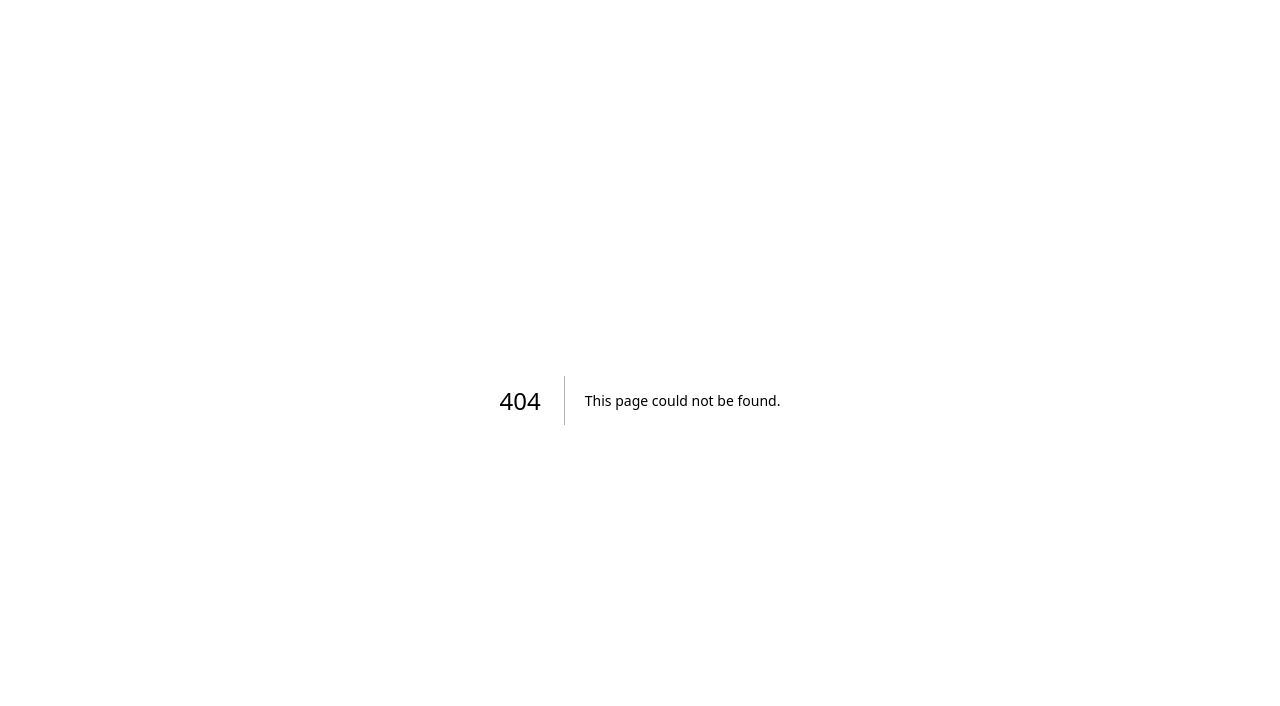
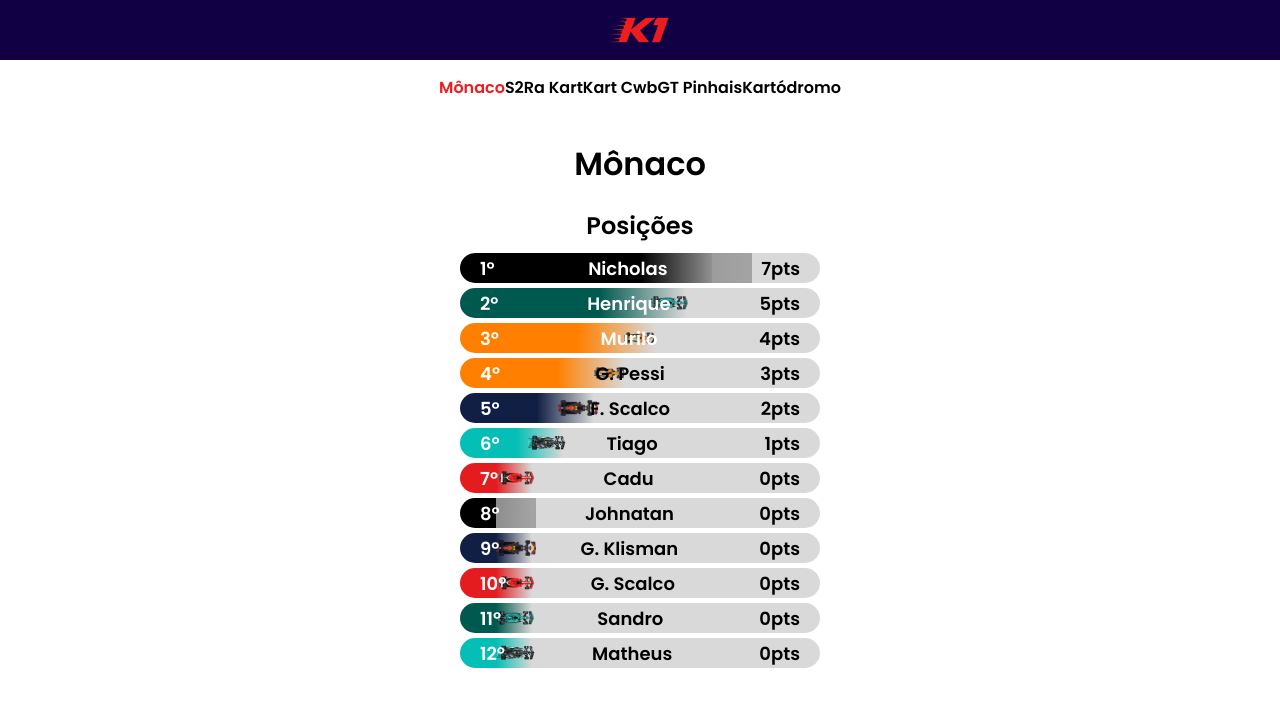
Before and after one commit to Scalco7/kart-web, a Next.js app: page /races in a window 1280 px wide. Before the commit this address had no page. Shown: the top 706 px of the page. Built offline with nearby package versions, Linux system fonts and the light colour scheme; grey boxes are pictures that could not be loaded.

Commit message:
races page

```diff
--- /dev/null
+++ b/src/app/races/page.module.css
@@ -0,0 +1,46 @@
+.page{
+  width: 100%;
+  display: flex;
+  flex-direction: column;
+  align-items: center;
+}
+
+.body{
+  position: relative;
+  width: 100%;
+  display: flex;
+  flex-direction: column;
+  align-items: center;
+  gap: 40px;
+  padding: 15px 5px 30px 5px;
+}
+
+.headerBox{
+  display: flex;
+  width: 90%;
+  gap: 15;
+  align-items: center;
+  justify-content: center;
+  flex-wrap: wrap;
+}
+
+.raceHeaderText{
+  cursor: pointer;
+}
+
+.raceSelected {
+  color: #F01B1F;
+}
+
+.selectedRaceTitle{
+  font-size: 32px;
+  text-align: center;
+}
+
+.showRaceBox{
+  width: 100%;
+  max-width: 400px;
+  display: flex;
+  flex-direction: column;
+  gap: 20px;
+}
--- /dev/null
+++ b/src/app/races/page.tsx
@@ -0,0 +1,43 @@
+'use client'
+
+import Header from "@/components/atoms/header/header";
+import styles from "./page.module.css";
+import { races } from "@/utils/consts";
+import { raceEnum, Racing, RankingPosition } from "@/utils/interfaces";
+import { useState } from "react";
+import Ranking from "@/components/molecules/ranking/ranking";
+import { calcPilotRanking } from "@/utils/pilotRanking";
+
+export default function Races() {
+    const [raceSelected, setRaceSelected] = useState(races[0])
+
+    function changeRaceSelected(race: Racing) {
+        setRaceSelected(race)
+    }
+
+    return <div className={styles.page}>
+        <Header />
+        <main className={styles.body}>
+            <div className={styles.headerBox}>
+                {races.map(race => (
+                    <p className={`${styles.raceHeaderText} ${raceSelected == race ? styles.raceSelected : ''}`}
+                        onClick={() => changeRaceSelected(race)}
+                        key={`race-name-header-${race.raceTrack}`}
+                    >
+                        {raceEnum[race.raceTrack]}
+                    </p>
+                ))}
+            </div>
+            <div className={styles.showRaceBox}>
+                <p className={styles.selectedRaceTitle}>{raceEnum[raceSelected.raceTrack]}</p>
+                {raceSelected.participants.length > 0
+                    ? <Ranking title={"Posições"} participants={calcPilotRanking([raceSelected])} />
+                    : <div>
+                        <p>Esta corrida ainda vai acontecer...</p>
+                        <p>Quem será o vencedor???</p>
+                    </div>
+                }
+            </div>
+        </main>
+    </div>
+}
--- a/src/utils/consts.ts
+++ b/src/utils/consts.ts
@@ -1,4 +1,4 @@
-import { teams } from "./interfaces";
+import { Participant, Racing, teams } from "./interfaces";
 
 export const teamColors: Record<teams, string> = {
   ferrari: '#E41C1F',
@@ -8,3 +8,71 @@ export const teamColors: Record<teams, string> = {
   peugeot: '#000000',
   'aston-martin': '#00594F',
 }
+
+export const races: Racing[] = [
+  {
+    raceTrack: 'monaco',
+    participants: [
+      { name: 'Tiago', position: 6 },
+      { name: 'Cadu', position: 10 },
+      { name: 'Johnatan', position: 12 },
+      { name: 'Nicholas', position: 1 },
+      { name: 'G. Klisman', position: 7 },
+      { name: 'G. Scalco', position: 8 },
+      { name: 'Sandro', position: 9 },
+      { name: 'G. Pessi', position: 4 },
+      { name: 'F. Scalco', position: 5 },
+      { name: 'Murilo', position: 3 },
+      { name: 'Henrique', position: 2 },
+      { name: 'Matheus', position: 11 }
+    ]
+  },
+  {
+    raceTrack: 's2',
+    participants: [
+      { name: 'Tiago', position: 5 },
+      { name: 'Cadu', position: 8 },
+      { name: 'Johnatan', position: 1 },
+      { name: 'Nicholas', position: 4 },
+      { name: 'G. Klisman', position: 6 },
+      { name: 'G. Scalco', position: 10 },
+      { name: 'Sandro', position: 11 },
+      { name: 'G. Pessi', position: 9 },
+      { name: 'F. Scalco', position: 7 },
+      { name: 'Murilo', position: 3 },
+      { name: 'Henrique', position: 2 },
+      { name: 'Matheus', position: 12 }
+    ]
+  },
+  {
+    raceTrack: 'ra-kart',
+    participants: []
+  },
+  {
+    raceTrack: 'kart-cwb',
+    participants: []
+  },
+  {
+    raceTrack: 'gt-pinhais',
+    participants: []
+  },
+  {
+    raceTrack: 'go-kart-park',
+    participants: []
+  }
+]
+
+export const pilots: Participant[] = [
+  { name: 'Tiago', team: 'mercedes' },
+  { name: 'Cadu', team: 'ferrari' },
+  { name: 'Johnatan', team: 'peugeot' },
+  { name: 'Nicholas', team: 'peugeot' },
+  { name: 'G. Klisman', team: 'red-bull' },
+  { name: 'G. Scalco', team: 'ferrari' },
+  { name: 'Sandro', team: 'aston-martin' },
+  { name: 'G. Pessi', team: 'mclaren' },
+  { name: 'F. Scalco', team: 'red-bull' },
+  { name: 'Murilo', team: 'mclaren' },
+  { name: 'Henrique', team: 'aston-martin' },
+  { name: 'Matheus', team: 'mercedes' },
+]
--- a/src/utils/interfaces.ts
+++ b/src/utils/interfaces.ts
@@ -1,4 +1,6 @@
 export type teams = 'ferrari' | 'mclaren' | 'mercedes' | 'red-bull' | 'peugeot' | 'aston-martin'
+
+export type raceTypes = 'monaco' | 's2' | 'ra-kart' | 'kart-cwb' | 'gt-pinhais' | 'go-kart-park'
 
 export enum teamEnum {
     ferrari = "Ferrari",
@@ -9,8 +11,17 @@ export enum teamEnum {
     'aston-martin' = 'Aston Martin',
 }
 
+export enum raceEnum {
+    monaco = "Mônaco",
+    s2 = 'S2',
+    'ra-kart' = 'Ra Kart',
+    'kart-cwb' = 'Kart Cwb',
+    'gt-pinhais' = 'GT Pinhais',
+    'go-kart-park' = 'Kartódromo'
+}
+
 export interface Racing {
-    raceTrack: string
+    raceTrack: raceTypes
     participants: RacingParticipant[]
 }
 
--- /dev/null
+++ b/src/utils/pilotRanking.ts
@@ -0,0 +1,24 @@
+import { pilots } from "./consts"
+import { Racing, RankingPosition } from "./interfaces"
+
+export function calcPilotRanking(races: Racing[]): RankingPosition[] {
+  const ranking: RankingPosition[] = pilots.map(p => ({ name: p.name, points: 0, team: p.team }))
+
+  races.forEach(racing => {
+    racing.participants.forEach(participant => {
+      let participantPoints = 0
+      if (participant.position == 1) {
+        participantPoints = 7
+      }
+      else if (participant.position <= 6) {
+        participantPoints = 7 - participant.position
+      }
+
+      if (participantPoints > 0) {
+        ranking.find(pilot => pilot.name == participant.name)!.points += participantPoints
+      }
+    })
+  })
+
+  return ranking
+}
```
Also changed, not shown: src/app/page.tsx (+4 -76 lines). Lines whose indentation alone changed are shown as unchanged.
